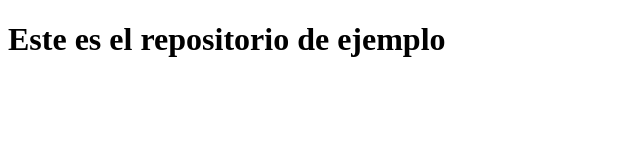
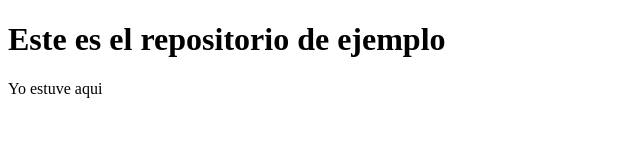
Before and after one commit to RosarioAriasN/RepositorioRam, a plain HTML site: page index.html in a window 1280 px wide. Shown: the whole page, without its empty margins (0-640 px from the left). Drawn offline with Linux system fonts and the light colour scheme.

Commit message:
segundo commite

```diff
--- a/index.html
+++ b/index.html
@@ -8,5 +8,6 @@
 </head>
 <body>
     <h1>Este es el repositorio de ejemplo</h1>
+    <p>Yo estuve aqui</p>
 </body>
 </html>
```
